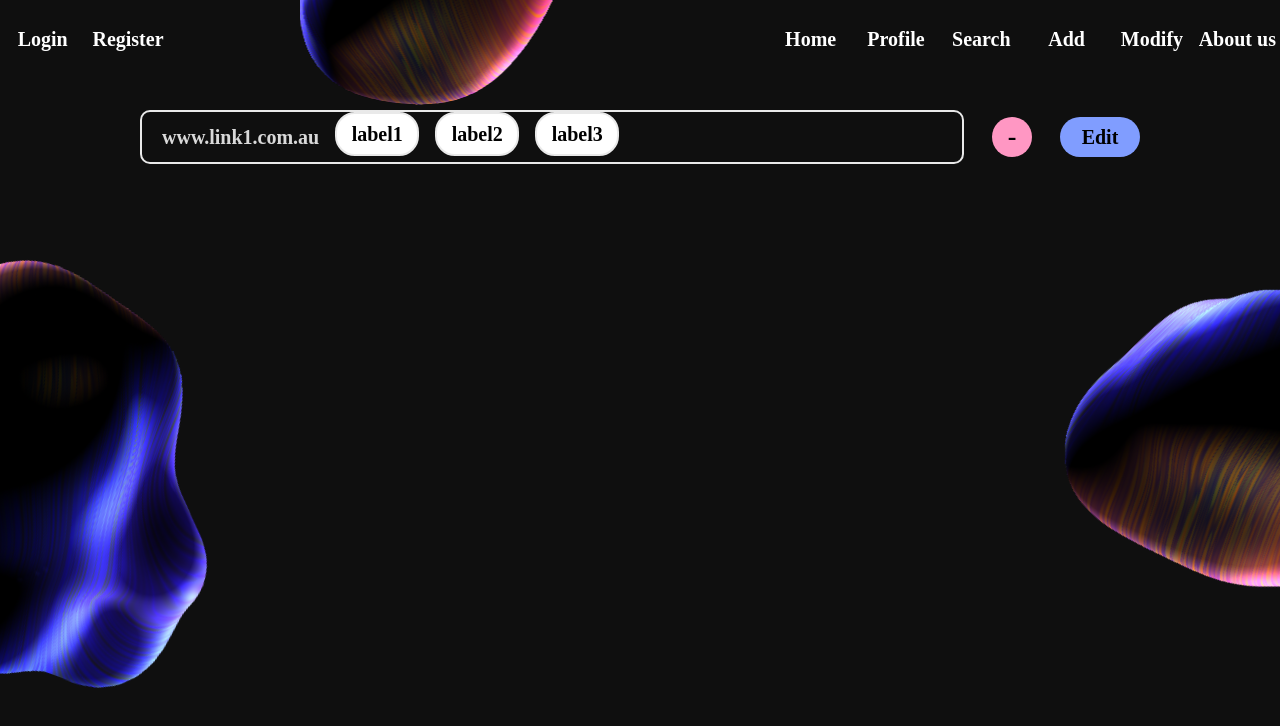
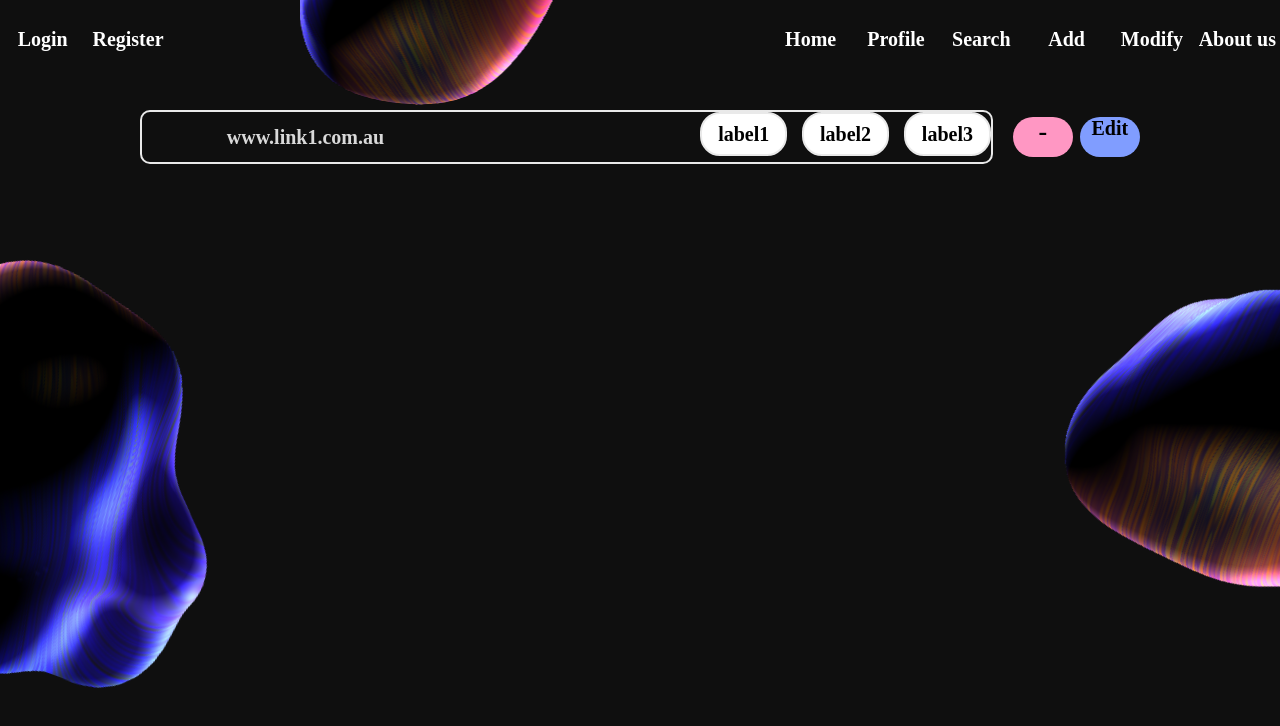
Before and after one commit to zherenh/ITProject, a React (Create React App) app in the folder project/: page /modify in a window 1280 px wide. Shown: the top 726 px of the page. Built offline with nearby package versions, Linux system fonts and the light colour scheme.

Commit message:
add some divs to the link and buttons

```diff
--- a/project/src/components/Modify/Modify.js
+++ b/project/src/components/Modify/Modify.js
@@ -14,8 +14,12 @@ const Modify = () => {
                 {/*link1*/}
                 <div className={classes.linkBox}>
                     <div className={classes.link}>
+
+                        <div className={classes.text}>
                         www.link1.com.au
+                        </div>
 
+                        <div className={classes.labelContainer}>
                             <div className={classes.label}>
                                 label1
                             </div>
@@ -26,12 +30,15 @@ const Modify = () => {
                                 label3
                             </div>
                         </div>
+                    </div>
 
+                    <div className={classes.buttonBar}>
                         <div className={classes.deleteButton}>
                             -
                         </div>
                         <div className={classes.editButton}>
                             Edit
+                        </div>
                     </div>
                 </div>
 
--- a/project/src/components/Modify/Modify.module.css
+++ b/project/src/components/Modify/Modify.module.css
@@ -58,13 +58,10 @@
 }
 
 .Modify .linkContainer .linkBox .link {
-  padding-left: 2%;
-  width: 80%;
+  width: 100%;
   height: 50px;
   line-height: 50px;
   display: flex;
-  text-align: center;
-  justify-content: left;
   border-radius: 10px;
   outline: none;
   border: 2px solid #e9e9e9;
@@ -73,10 +70,24 @@
   font-weight: 600;
   font-size: 20px;
 }
-.Modify .linkContainer .linkBox .link .label {
-  margin-left: 2%;
-  width: 10%;
+
+.Modify .linkContainer .linkBox .link .text {
+  padding-left: 10%;
+  width: 60%;
+  text-align: left;
+  justify-content: text;
+}
+
+.Modify .linkContainer .linkBox .link .labelContainer {
   display: flex;
+  width: 40%;
+  text-align: center;
+  justify-content: center;
+}
+
+.Modify .linkContainer .linkBox .link .labelContainer .label {
+  margin-left: 5%;
+  flex: 1;
   text-align: center;
   justify-content: center;
   border-radius: 20px;
@@ -91,24 +102,17 @@
   background-color: #FFFFFF;
 }
 
-.Modify .linkContainer .linkBox .editButton {
+.Modify .linkContainer .linkBox .buttonBar {
   display: flex;
+  width: 15%;
+  height: 50px;
   justify-content: center;
   align-items: center;
-  height: 40px;
-  border-radius: 20px;
-  border: none;
-  color: #000;
-  font-weight: 600;
-  font-size: 20px;
-  background-color: #809dff;
-  width: 8%;
+  margin-left: 2%;
 }
 
 .Modify .linkContainer .linkBox .deleteButton {
-  display: flex;
-  justify-content: center;
-  align-items: center;
+  flex: 1;
   height: 40px;
   border-radius: 20px;
   border: none;
@@ -119,4 +123,17 @@
   width: 4%;
 }
 
+.Modify .linkContainer .linkBox .editButton {
+  flex: 1;
+  height: 40px;
+  border-radius: 20px;
+  border: none;
+  color: #000;
+  font-weight: 600;
+  font-size: 20px;
+  background-color: #809dff;
+  width: 8%;
+  margin-left: 5%;
+}
+
 /*# sourceMappingURL=./Modify.module.css.map */
```
Lines whose indentation alone changed are shown as unchanged.
